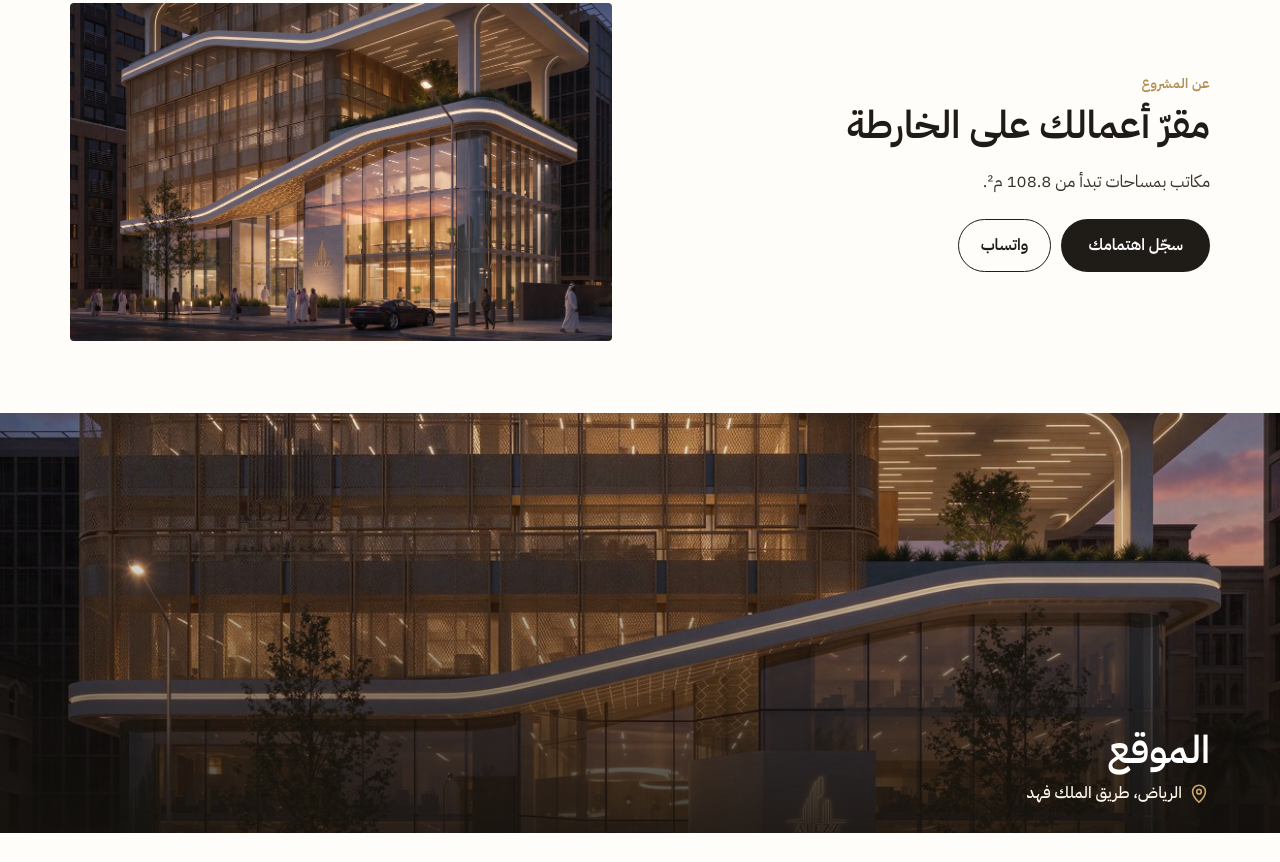
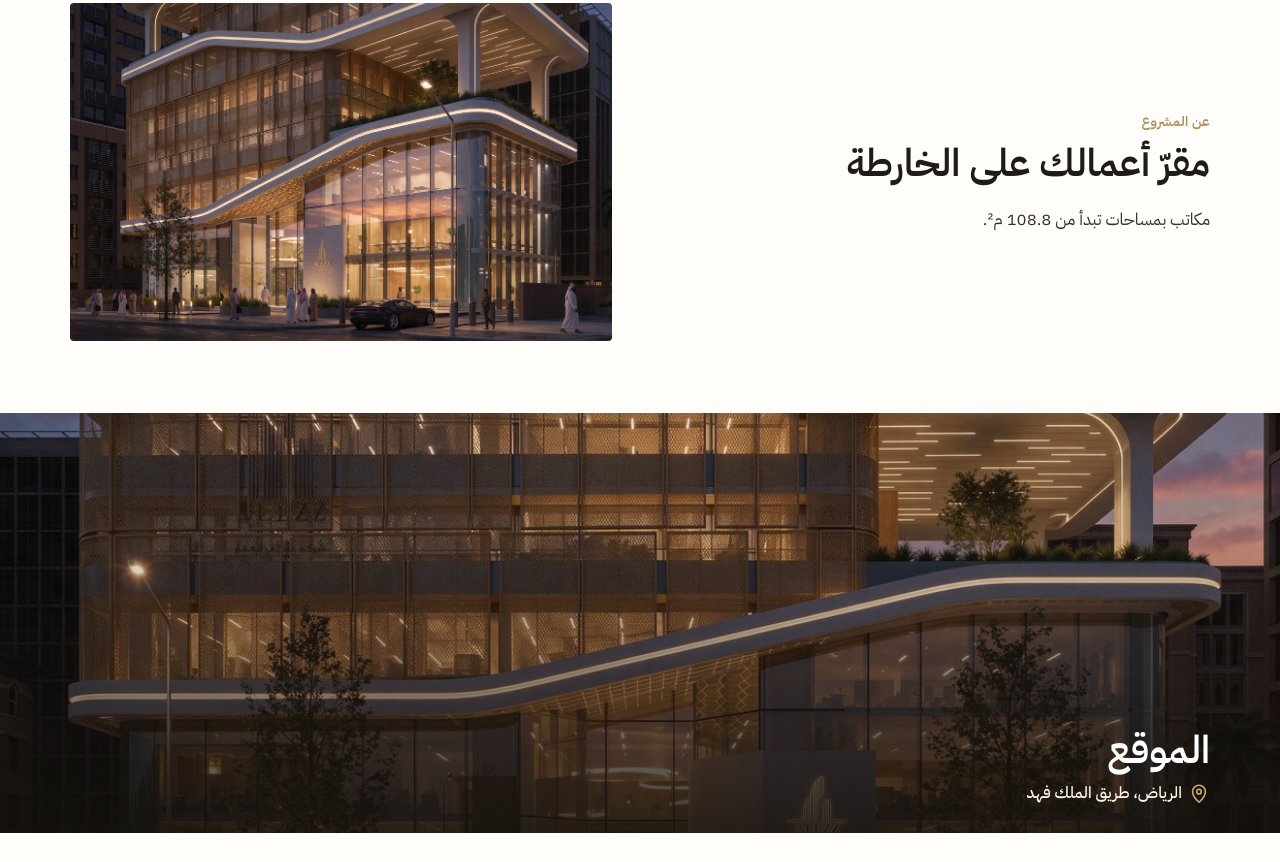
Before and after one commit to Marwann2/vera-business-tower, a plain HTML site: page index.html in a window 1280 px wide. Shown: the part 892-1754 px from the top of the page. Drawn offline with Linux system fonts and the light colour scheme.

Commit message:
Remove bottom sticky dock

```diff
--- a/index.html
+++ b/index.html
@@ -58,10 +58,6 @@
     <p class="kicker">عن المشروع</p>
     <h2>مقرّ أعمالك على الخارطة</h2>
     <p class="lead">مكاتب بمساحات تبدأ من 108.8 م².</p>
-    <div class="actions">
-      <a class="btn primary" href="#register">سجّل اهتمامك</a>
-      <a class="btn line" href="https://wa.me/966556073377?text=%D8%A7%D9%84%D8%B3%D9%84%D8%A7%D9%85%20%D8%B9%D9%84%D9%8A%D9%83%D9%85%D8%8C%20%D8%A3%D8%B1%D8%BA%D8%A8%20%D8%A8%D8%A7%D9%84%D8%A7%D8%B3%D8%AA%D9%81%D8%B3%D8%A7%D8%B1%20%D8%B9%D9%86%20%D8%A8%D8%B1%D8%AC%20%DA%A4%D9%8A%D8%B1%D8%A7%20%D9%84%D9%84%D8%A3%D8%B9%D9%85%D8%A7%D9%84" target="_blank" rel="noopener">واتساب</a>
-    </div>
   </div>
   <figure class="intro-img"><img loading="lazy" src="img/podium.jpg" alt="قاعدة البرج والمدخل"></figure>
 </section>
@@ -104,7 +100,6 @@
       <div><b>10</b><span>حدائق واستراحات موزعة على الأدوار</span></div>
       <div><b>2029</b><span>موعد التسليم 08/06/2029م</span></div>
     </div>
-    <div class="section-cta"><a class="btn cta" href="#register">سجّل اهتمامك</a></div>
   </div>
 </section>
 
@@ -123,7 +118,6 @@
     <figure class="big"><img loading="lazy" src="img/entrance.jpg" alt="المدخل الخارجي"></figure>
   </div>
 
-  <div class="section-cta"><a class="btn cta" href="#register">سجّل اهتمامك</a></div>
 </section>
 
 <section class="reg-wrap" id="register">
@@ -201,10 +195,6 @@
 
 <a class="fab" href="https://wa.me/966556073377" target="_blank" rel="noopener" aria-label="واتساب المبيعات"><svg viewBox="0 0 32 32" width="28" height="28" fill="#fff"><path d="M16 3a13 13 0 0 0-11.2 19.6L3 29l6.6-1.7A13 13 0 1 0 16 3zm0 23.6a10.6 10.6 0 0 1-5.4-1.5l-.4-.2-3.9 1 1-3.8-.3-.4A10.6 10.6 0 1 1 16 26.6zm5.8-7.9c-.3-.2-1.9-.9-2.2-1s-.5-.2-.7.2-.8 1-1 1.2-.4.2-.7.1a8.7 8.7 0 0 1-4.3-3.8c-.3-.6.3-.5.9-1.7.1-.2 0-.4 0-.5l-1-2.4c-.3-.6-.5-.5-.7-.5h-.6a1.2 1.2 0 0 0-.9.4 3.6 3.6 0 0 0-1.1 2.7 6.3 6.3 0 0 0 1.3 3.3 14.4 14.4 0 0 0 5.5 4.9c2 .9 2.8.9 3.8.8a3.3 3.3 0 0 0 2.2-1.5 2.7 2.7 0 0 0 .2-1.5c-.1-.2-.3-.3-.7-.4z"/></svg></a>
 
-<div class="dock" aria-label="تواصل سريع">
-  <a class="btn cta" href="#register">سجّل اهتمامك</a>
-  <a class="btn dock-wa" href="https://wa.me/966556073377?text=%D8%A7%D9%84%D8%B3%D9%84%D8%A7%D9%85%20%D8%B9%D9%84%D9%8A%D9%83%D9%85%D8%8C%20%D8%A3%D8%B1%D8%BA%D8%A8%20%D8%A8%D8%A7%D9%84%D8%A7%D8%B3%D8%AA%D9%81%D8%B3%D8%A7%D8%B1%20%D8%B9%D9%86%20%D8%A8%D8%B1%D8%AC%20%DA%A4%D9%8A%D8%B1%D8%A7%20%D9%84%D9%84%D8%A3%D8%B9%D9%85%D8%A7%D9%84" target="_blank" rel="noopener" aria-label="واتساب"><svg viewBox="0 0 32 32" width="22" height="22" fill="currentColor" aria-hidden="true"><path d="M16 3a13 13 0 0 0-11.2 19.6L3 29l6.6-1.7A13 13 0 1 0 16 3zm0 23.6a10.6 10.6 0 0 1-5.4-1.5l-.4-.2-3.9 1 1-3.8-.3-.4A10.6 10.6 0 1 1 16 26.6zm5.8-7.9c-.3-.2-1.9-.9-2.2-1s-.5-.2-.7.2-.8 1-1 1.2-.4.2-.7.1a8.7 8.7 0 0 1-4.3-3.8c-.3-.6.3-.5.9-1.7.1-.2 0-.4 0-.5l-1-2.4c-.3-.6-.5-.5-.7-.5h-.6a1.2 1.2 0 0 0-.9.4 3.6 3.6 0 0 0-1.1 2.7 6.3 6.3 0 0 0 1.3 3.3 14.4 14.4 0 0 0 5.5 4.9c2 .9 2.8.9 3.8.8a3.3 3.3 0 0 0 2.2-1.5 2.7 2.7 0 0 0 .2-1.5c-.1-.2-.3-.3-.7-.4z"/></svg></a>
-</div>
 
 <script>(function(){var b=document.querySelector(".bar");function f(){b.classList.toggle("scrolled",scrollY>40)}addEventListener("scroll",f,{passive:true});f()})();</script>
 <script src="config.js"></script>
```
